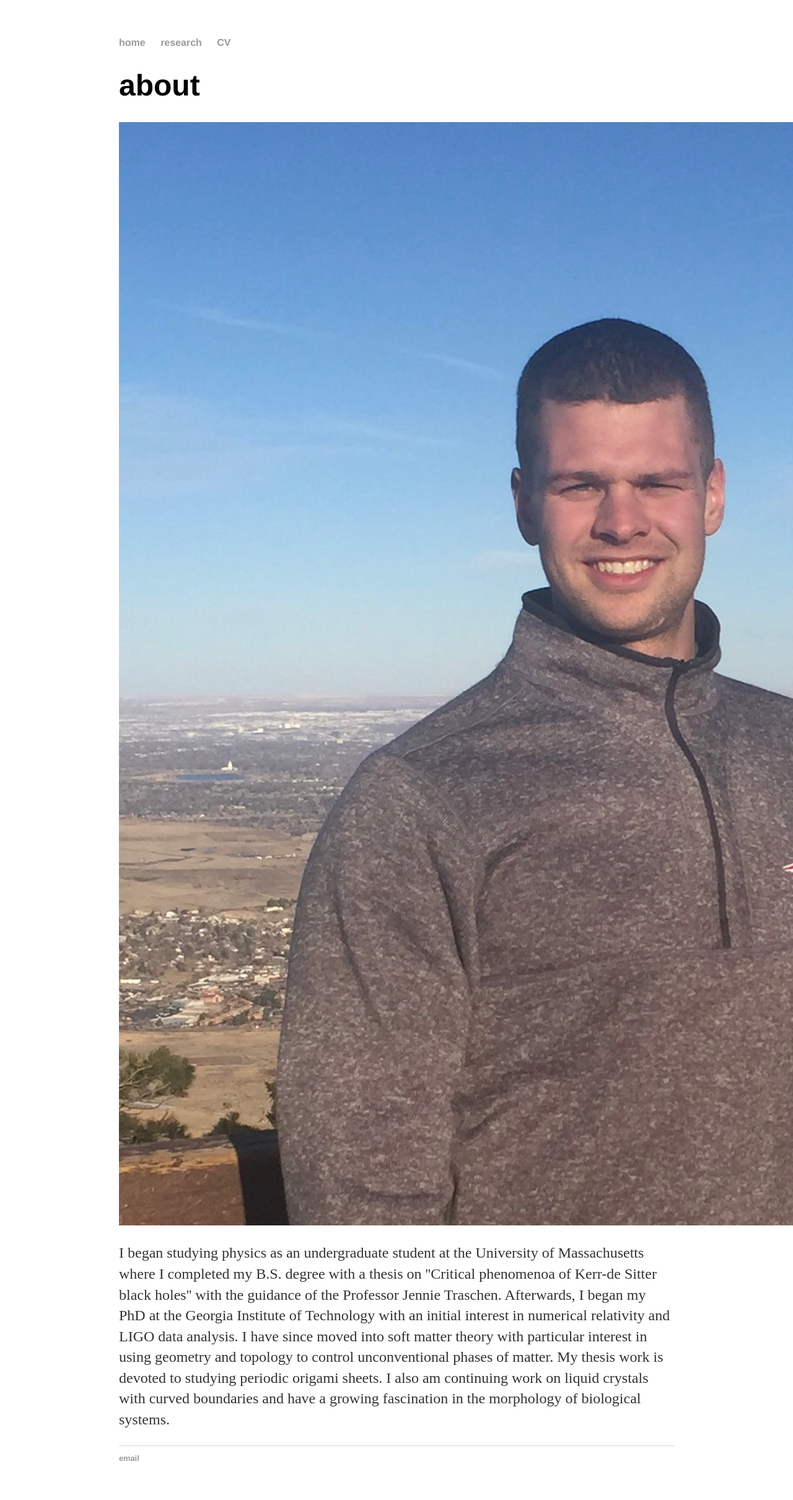
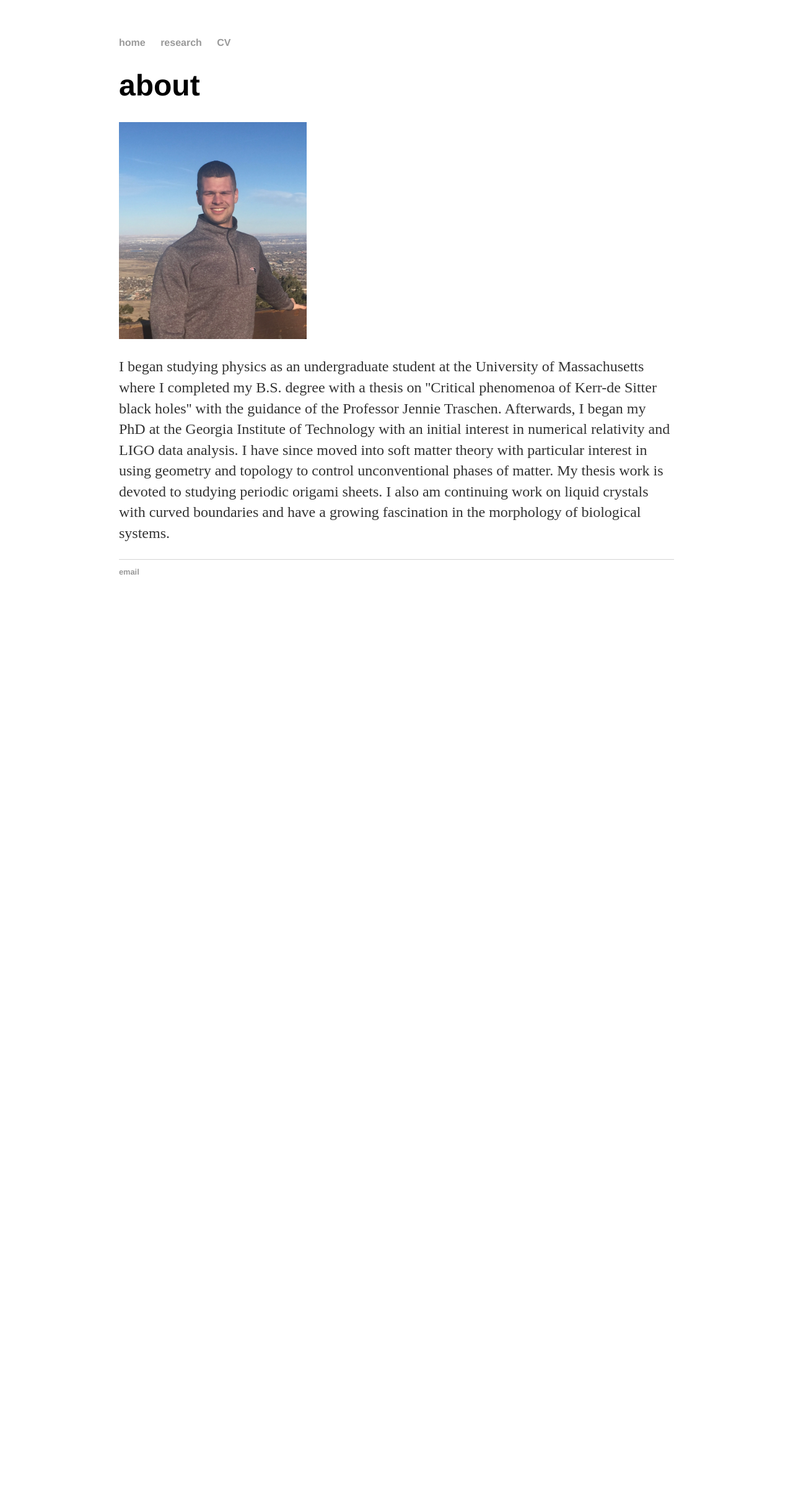
Before and after one commit to jpmcinerney/jpmcinerney.github.io, a Jekyll site: the page built from index.html, in a window 1280 px wide. Shown: the whole page at 62% size. Built offline with Jekyll 4.4.1, drawn with Linux system fonts in a browser that asks for light colours; after the commit the page ends 990 px from its top, so only the background shows below that.

Commit message:
changed portrait size

```diff
--- a/index.html
+++ b/index.html
@@ -4,7 +4,7 @@
 ---
 <div class="about">
 	<h1> about </h1>
-		<img src="assets/img/portrait.jpeg" alt="James McInerney's portrait"></img>
+		<img src="assets/img/portrait.jpeg" alt="James McInerney's portrait" style="width:400;height:350px;"></img>
 		<p>
 		I began studying physics as an undergraduate student at the University of Massachusetts where I completed my B.S. degree with a thesis on ''Critical phenomenoa of Kerr-de Sitter black holes'' with the guidance of the Professor Jennie Traschen.
 		Afterwards, I began my PhD at the Georgia Institute of Technology with an initial interest in numerical relativity and LIGO data analysis.
```
